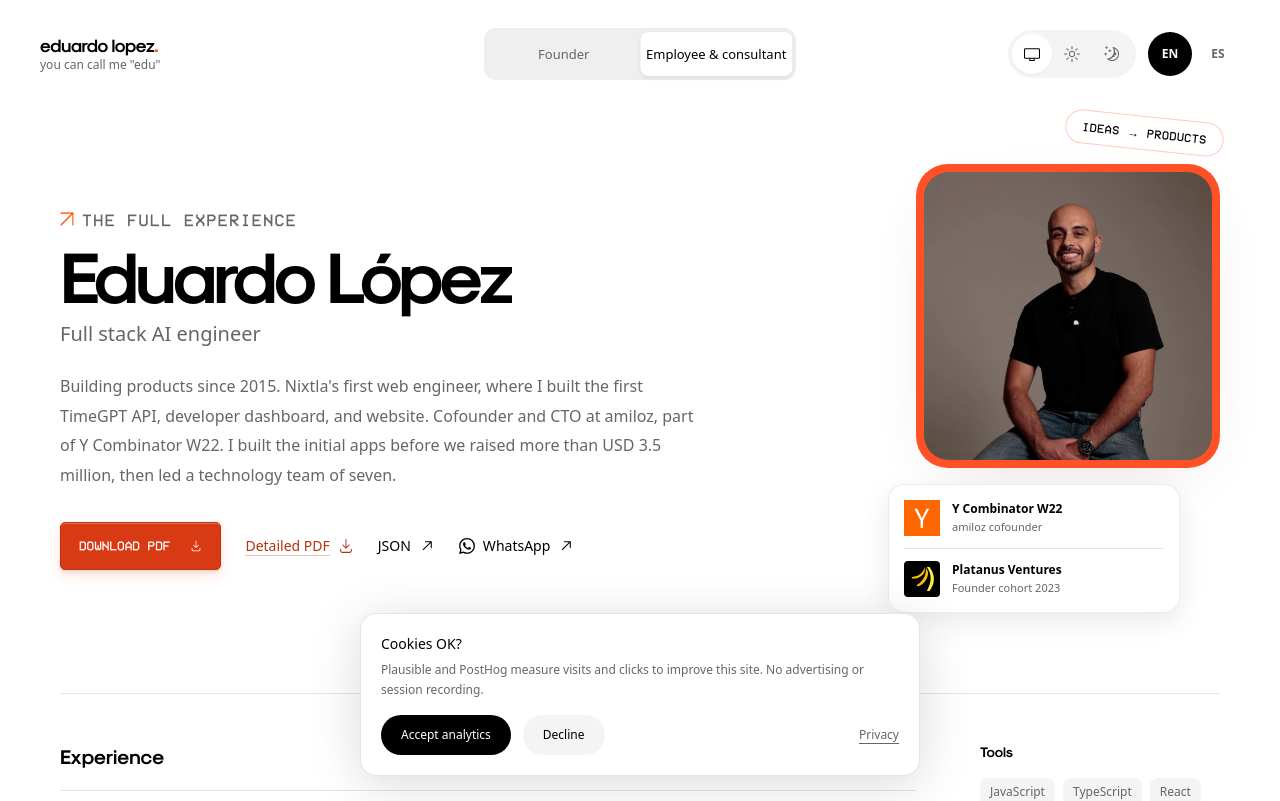
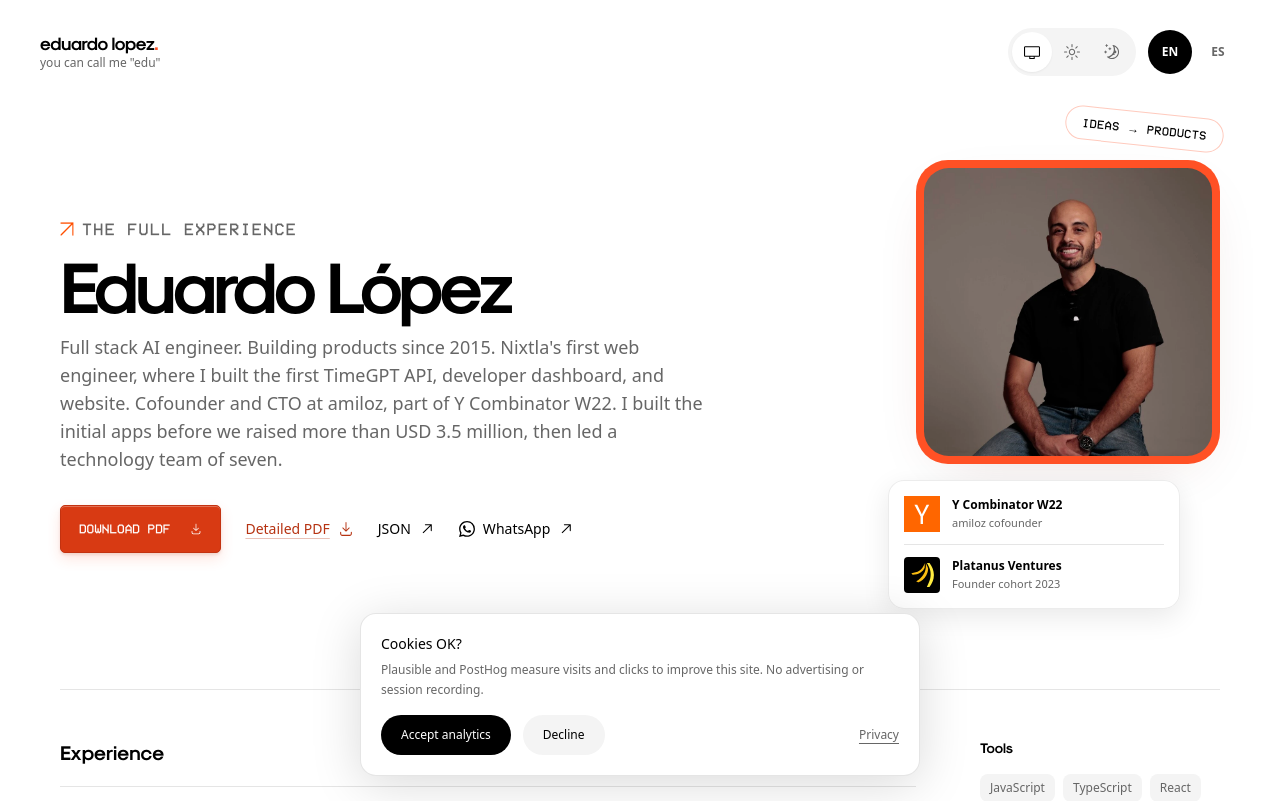
Before and after one commit to loama/personal-portfolio, a Next.js app: page /en/resume/employee in a window 1280 px wide. Shown: the top 801 px of the page. Built offline with nearby package versions, Linux system fonts and the light colour scheme.

Commit message:
fix(resume): simplify the introduction and header

```diff
--- a/src/app/[lang]/resume/[version]/page.tsx
+++ b/src/app/[lang]/resume/[version]/page.tsx
@@ -5,6 +5,7 @@ import { Header, Footer, Arrow } from "@/components/shell";
 import { getResume } from "@/lib/resume";
 import { ResumeExperience } from "@/components/resume-experience";
 import { ResumeSidebar } from "@/components/resume-sidebar";
+import { ResumeSummary } from "@/components/resume-summary";
 import { SocialIcon } from "@/components/social-icon";
 import { ButtonLabel } from "@/components/button-label";
 import { Portrait } from "@/components/portrait";
@@ -40,14 +41,13 @@ export default async function ResumePage({ params }: { params: Params }) {
   };
 
   return <>
-    <Header locale={lang} path={`/resume/${version}`} mode={version} />
+    <Header locale={lang} path={`/resume/${version}`} />
     <main id="main" className="mx-auto max-w-[1240px] px-5 pb-20 pt-10 sm:px-10 sm:pt-16">
       <section aria-label={es ? "Perfil" : "Profile"} className="grid items-center gap-14 pb-16 lg:grid-cols-[minmax(0,1fr)_304px] lg:gap-20 lg:pb-20">
         <div>
           <p className="eyebrow">{es ? "La experiencia completa" : "The full experience"}</p>
           <h1 className="mt-1 text-[clamp(2.7rem,6vw,4.5rem)] font-bold leading-[1.05] tracking-[-.05em]">{resume.basics.name}</h1>
-          <p className="mt-2 text-xl text-muted">{resume.basics.label}</p>
-          <p className="mt-6 max-w-[650px] text-base leading-[1.85] text-muted">{resume.basics.summary}</p>
+          <ResumeSummary resume={resume} />
           <div className="mt-8 flex flex-wrap items-center gap-x-6 gap-y-3">
             <a href={resumePath(lang, version, "pdf")} download className="button-primary" data-track="download_pdf"><ButtonLabel>{es ? "Descargar PDF" : "Download PDF"}</ButtonLabel><span className="button-icon"><DownloadIcon aria-hidden="true" className="h-4 w-4" /></span></a>
             <a href={resumePath(lang, version, "pdf", "full")} download className="flex min-h-11 items-center gap-2 text-sm font-medium text-accent underline decoration-accent/30 underline-offset-4 transition-colors hover:text-ink" data-track="download_pdf_full">{es ? "PDF detallado" : "Detailed PDF"}<DownloadIcon aria-hidden="true" className="h-4 w-4" /></a>
@@ -67,7 +67,7 @@ export default async function ResumePage({ params }: { params: Params }) {
       </section>
       {version === "employee" && <Projects locale={lang} />}
     </main>
-    <Footer locale={lang} />
+    <Footer locale={lang} mode={version} />
     <script type="application/ld+json" dangerouslySetInnerHTML={{ __html: JSON.stringify(structured).replace(/</g, "\\u003c") }} />
   </>;
 }
--- a/src/app/globals.css
+++ b/src/app/globals.css
@@ -62,14 +62,6 @@ body { margin: 0; }
 .button-label-hover { position: absolute; inset: 0; transform: translateY(115%); }
 .button-primary:focus-visible .button-label-rest { transform: translateY(-115%); }
 .button-primary:focus-visible .button-label-hover { transform: translateY(0); }
-.nav-island { background: var(--color-control); box-shadow: inset 0 1px 2px #00000006; }
-.nav-island::before { content: ""; position: absolute; inset-block: 4px; left: 4px; width: calc((100% - 8px) / 2); border-radius: 8px; background: var(--color-surface); box-shadow: 0 2px 5px #00000014, 0 0 0 0.5px #00000005; opacity: 0; transition: transform 280ms cubic-bezier(.22,.68,0,1.01), opacity 160ms ease; }
-.nav-island[data-selected="founder"]::before, .nav-island[data-selected="employee"]::before { opacity: 1; }
-.nav-island[data-selected="employee"]::before { transform: translateX(100%); }
-.nav-island:has(a[data-segment="founder"]:active)::before { transform: translateX(0); opacity: 1; }
-.nav-island:has(a[data-segment="employee"]:active)::before { transform: translateX(100%); opacity: 1; }
-.nav-island a { position: relative; display: inline-flex; min-height: 44px; align-items: center; justify-content: center; border-radius: 8px; padding-inline: .375rem; white-space: nowrap; color: var(--color-muted); transition: color 160ms ease; -webkit-tap-highlight-color: transparent; }
-.nav-island a:hover, .nav-island a:active, .nav-island a[aria-current] { color: var(--color-ink); }
 .portrait-shell { background: #ff5125; box-shadow: 0 18px 65px -30px rgba(110,40,20,.2); }
 .founder-note { background: var(--color-surface); box-shadow: 0 8px 28px rgba(0,0,0,.09), inset 0 0 0 1px var(--color-edge); }
 .project-shell { background: var(--color-mist); box-shadow: inset 0 0 0 1px var(--color-edge); }
--- a/src/components/resume-navigation.tsx
+++ /dev/null
@@ -1,12 +0,0 @@
-import Link from "next/link";
-import type { Locale, ResumeVersion } from "@/lib/site";
-
-export function ResumeNavigation({ locale, path, mode }: { locale: Locale; path: string; mode: ResumeVersion }) {
-  const es = locale === "es";
-  const isResume = path.startsWith("/resume/");
-
-  return <nav aria-label={es ? "Versión del currículum" : "Resume version"} data-selected={isResume ? mode : undefined} className="nav-island relative isolate col-start-1 row-start-2 grid w-full grid-cols-2 rounded-xl p-1 text-xs font-medium sm:max-w-[340px] lg:col-start-2 lg:row-start-1 lg:min-w-[300px] lg:text-[13px]">
-    <Link href={`/${locale}/resume/founder`} data-segment="founder" aria-current={isResume && mode === "founder" ? "page" : undefined}>{es ? "Fundador" : "Founder"}</Link>
-    <Link href={`/${locale}/resume/employee`} data-segment="employee" aria-label={es ? "Empleado y consultor" : "Employee & consultant"} aria-current={isResume && mode === "employee" ? "page" : undefined}><span>{es ? "Empleado" : "Employee"}<span className="hidden sm:inline">{es ? " y consultor" : " & consultant"}</span></span></Link>
-  </nav>;
-}
--- /dev/null
+++ b/src/components/resume-summary.tsx
@@ -0,0 +1,30 @@
+import type { ReactNode } from "react";
+import type { Resume } from "@/lib/resume";
+
+export function ResumeSummary({ resume }: { resume: Resume }) {
+  const summary = resume.basics.summary;
+  const projectsByName = new Map(resume.projects.map((project) => [project.name, project]));
+  const content: ReactNode[] = [];
+  let start = 0;
+
+  for (const match of summary.matchAll(/\b(?:Supervisor|Constructor)\b/g)) {
+    const project = projectsByName.get(match[0]);
+    if (!project?.url) continue;
+
+    content.push(summary.slice(start, match.index));
+    content.push(
+      <a
+        key={`${project.name}:${match.index}`}
+        href={project.url}
+        className="font-medium text-accent underline decoration-accent/60 underline-offset-4 transition-colors hover:text-ink"
+        data-track={`project_${project.name.toLowerCase()}`}
+      >
+        {project.name}
+      </a>,
+    );
+    start = match.index + match[0].length;
+  }
+  content.push(summary.slice(start));
+
+  return <p className="mt-3 max-w-[650px] text-base leading-[1.8] text-muted sm:text-lg"><span>{resume.basics.label}</span>. {content}</p>;
+}
--- a/src/components/shell.tsx
+++ b/src/components/shell.tsx
@@ -1,7 +1,6 @@
 import Link from "next/link";
 import { ArrowTopRightIcon } from "@radix-ui/react-icons";
-import { contacts, type Locale } from "@/lib/site";
-import { ResumeNavigation } from "./resume-navigation";
+import { contacts, type Locale, type ResumeVersion } from "@/lib/site";
 import { SocialIcon } from "./social-icon";
 import { ThemeSwitcher } from "./theme-switcher";
 
@@ -9,17 +8,16 @@ export function Arrow({ className = "" }: { className?: string }) {
   return <ArrowTopRightIcon aria-hidden="true" className={`h-4 w-4 ${className}`} />;
 }
 
-export function Header({ locale, path = "", mode = "founder" }: { locale: Locale; path?: string; mode?: "founder" | "employee" }) {
+export function Header({ locale, path = "" }: { locale: Locale; path?: string }) {
   const es = locale === "es";
   return (
-    <header className="relative z-20 mx-auto grid max-w-[1320px] grid-cols-[minmax(0,1fr)_auto] items-center gap-x-3 gap-y-4 px-5 pb-5 pt-7 sm:px-10 lg:grid-cols-[1fr_auto_1fr]">
+    <header className="relative z-20 mx-auto grid max-w-[1320px] grid-cols-[minmax(0,1fr)_auto] items-center gap-x-3 gap-y-4 px-5 pb-5 pt-7 sm:px-10">
       <Link href={`/${locale}/resume/founder`} className="wordmark col-start-1 row-start-1 inline-flex min-h-11 flex-col items-start justify-center gap-0.5" aria-label={es ? "Eduardo López, inicio" : "Eduardo López, home"}>
         <span className="font-display text-lg font-semibold leading-5 tracking-tight">eduardo lopez<span className="text-brand">.</span></span>
         <span className="text-xs leading-4 text-muted">{es ? 'puedes llamarme "edu"' : 'you can call me "edu"'}</span>
       </Link>
-      <ResumeNavigation locale={locale} path={path} mode={mode} />
-      <div className="contents lg:col-start-3 lg:row-start-1 lg:flex lg:items-center lg:justify-end lg:gap-3">
-        <ThemeSwitcher locale={locale} className="col-start-2 row-start-2 justify-self-end" />
+      <div className="contents sm:col-start-2 sm:row-start-1 sm:flex sm:items-center sm:justify-end sm:gap-3">
+        <ThemeSwitcher locale={locale} className="col-span-2 row-start-2 justify-self-end" />
         <nav aria-label={es ? "Idioma" : "Language"} className="col-start-2 row-start-1 flex items-center justify-self-end gap-1 text-xs font-semibold">
           {(["en", "es"] as const).map((lang) => <Link key={lang} href={`/${lang}${path}`} scroll={false} hrefLang={lang} lang={lang} aria-current={lang === locale ? "page" : undefined} className={`inline-flex min-h-11 min-w-11 items-center justify-center rounded-full px-3 py-2 transition-colors ${lang === locale ? "bg-ink text-paper" : "text-muted hover:bg-mist"}`}>{lang.toUpperCase()}</Link>)}
         </nav>
@@ -28,13 +26,15 @@ export function Header({ locale, path = "", mode = "founder" }: { locale: Locale
   );
 }
 
-export function Footer({ locale }: { locale: Locale }) {
+export function Footer({ locale, mode = "founder" }: { locale: Locale; mode?: ResumeVersion }) {
+  const alternate = mode === "founder" ? "employee" : "founder";
   return <footer className="mx-auto flex max-w-[1320px] flex-wrap items-center justify-between gap-7 px-5 py-10 text-xs text-muted sm:px-10">
     <p>© 2026 Eduardo López</p>
-    <div className="flex flex-wrap gap-x-6 gap-y-4">
+    <div className="flex flex-wrap items-center gap-x-6 gap-y-4">
       <a href={contacts.linkedin} data-track="social_linkedin" className="inline-flex items-center gap-2"><SocialIcon platform="linkedin" />LinkedIn</a>
       <a href={contacts.x} data-track="social_x" className="inline-flex items-center gap-2"><SocialIcon platform="x" />X</a>
       <a href={contacts.github} data-track="social_github" className="inline-flex items-center gap-2"><SocialIcon platform="github" />GitHub</a>
+      <Link href={`/${locale}/resume/${alternate}`} className="inline-flex min-h-11 items-center">{alternate === "founder" ? (locale === "es" ? "Fundador" : "Founder") : (locale === "es" ? "Empleado y consultor" : "Employee & consultant")}</Link>
       <Link href={`/${locale}/agents`}>{locale === "es" ? "Para agentes" : "For agents"}</Link>
       <Link href={`/${locale}/privacy`}>{locale === "es" ? "Privacidad" : "Privacy"}</Link>
     </div>
```
